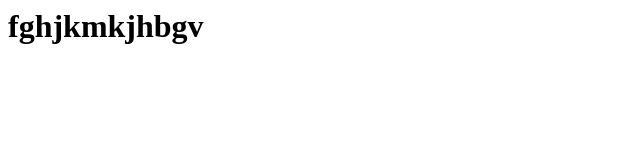
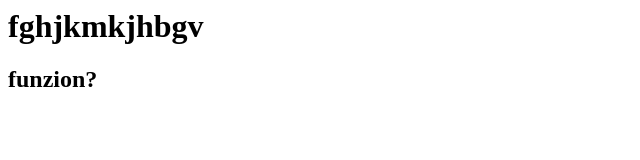
Before and after one commit to Piodanna/git_tutorial, a plain HTML site: page index.html in a window 1280 px wide. Shown: the whole page, without its empty margins (0-640 px from the left). Drawn offline with Linux system fonts and the light colour scheme.

Commit message:
amma fatt nata vot

```diff
--- a/index.html
+++ b/index.html
@@ -1 +1,2 @@
 <h1>fghjkmkjhbgv</h1>
+<h2>funzion?</h2>
```
